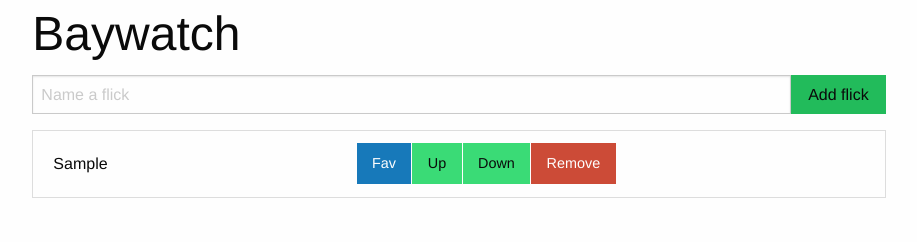
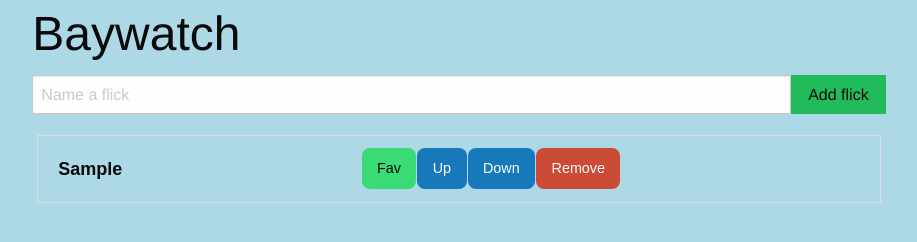
Before and after one commit to ortizf/baywatch, a plain HTML site: page index.html in a window 1280 px wide. Both pictures are taken after typing "Sample" into the empty fields and a click on the button "Add flick". Shown: the whole page, without its empty margins (181-1098 px from the left). Drawn offline with nearby package versions, Linux system fonts and the light colour scheme.

Commit message:
Update hw2 CSS

```diff
--- a/app.css
+++ b/app.css
@@ -30,3 +30,25 @@
     background-color: lightcoral;
     border-color: skyblue;
 }
+
+.button {
+    -webkit-transition-duration: 0.4s; /* For Safari */
+    transition-duration: 0.4s;
+    border-radius: 8px;
+}
+
+.button:hover {
+    box-shadow: 0 12px 16px 0 rgba(0,0,0,0.24), 0 17px 50px 0 rgba(0,0,0,0.19);
+}
+
+li {
+    font-weight: bold;
+    margin: 5px;
+    font-size: 18px;
+    font-family: Arial, Helvetica, sans-serif;
+    text-align: left;
+}
+
+body {
+    background-color: lightblue;
+}
--- a/index.html
+++ b/index.html
@@ -42,9 +42,9 @@
               <li class="flick template">
                   <span class="flick-name"></span>
                   <span class="actions button-group">
-                      <button class="fav button">Fav</button>
-                      <button class="move-up button success">Up</button>
-                      <button class="move-down button success">Down</button>
+                      <button class="fav button success">Fav</button>
+                      <button class="move-up button">Up</button>
+                      <button class="move-down button">Down</button>
                       <button class="remove button alert">Remove</button>
                   </span>
               </li>
```
